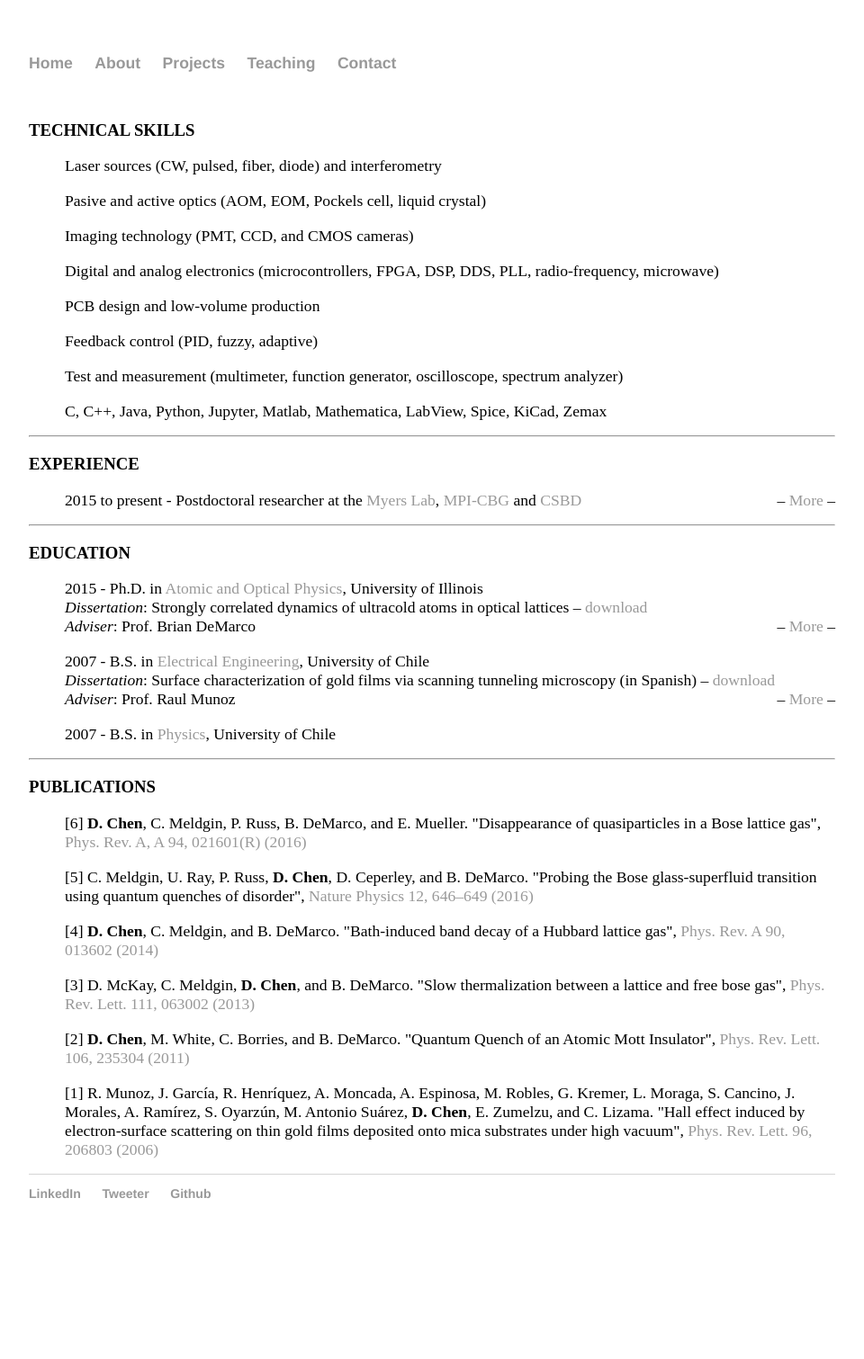
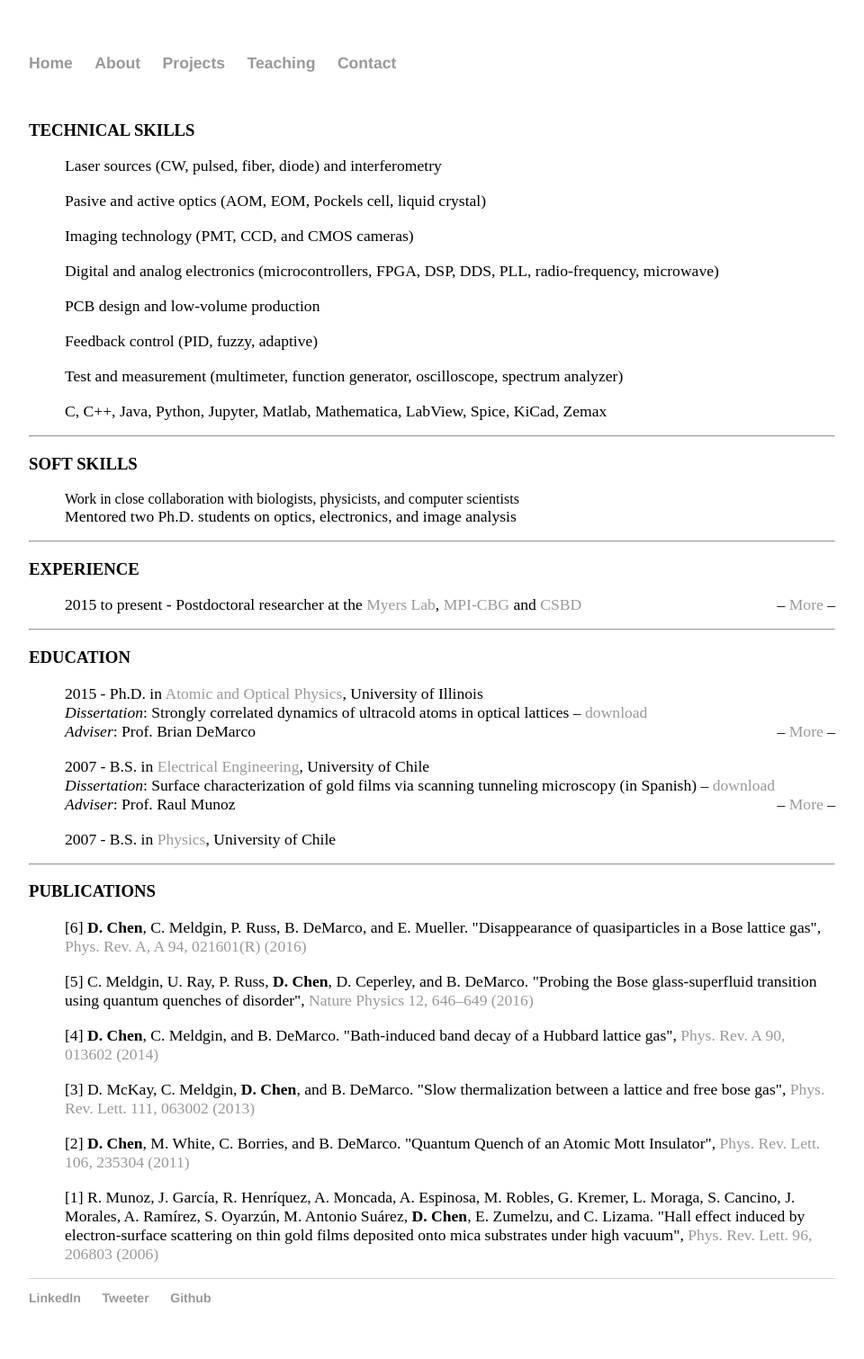
Before and after one commit to davidchenlee/davidchenlee.github.io, a Jekyll site: the page built from about/about.html, in a window 1280 px wide. Shown: the whole page at 90% size, without its empty margins (160-1120 px from the left). Built offline with Jekyll 4.4.1, drawn with Linux system fonts in a browser that asks for light colours; before the commit the page ends 1395 px from its top, so only the background shows below that.

Commit message:
add soft skills

```diff
--- a/about/about.html
+++ b/about/about.html
@@ -17,6 +17,13 @@ title: David Chen
 </ul>
 <hr>
 
+<h3>SOFT SKILLS</h3>
+<ul style="list-style-type:none">
+  <li></li>Work in close collaboration with biologists, physicists, and computer scientists
+  <br><li>Mentored two Ph.D. students on optics, electronics, and image analysis</li>
+</ul>
+<hr>
+
 
 <h3>EXPERIENCE</h3>
 <ul style="list-style-type:none">
@@ -27,12 +34,12 @@ title: David Chen
   <div id="expand1"><!-- Content Goes here -->
    <br>
     <ul style="list-style-type:square">
-      <li>Conceptualized, designed, and built a high throughput two-photon microscope for imaging whole fixed tissue –as large as 1 cm^3– in-situ and with sub-micron resolution. The project has relied extensively on mathematical modeling and CAD tools such as Zemax, SolidWorks, Mathematica, Spice, and KiCad</li>
-      <li>Planned and managed the entire project from start to end with minimal supervision. Decided on and purchased all the scientific equipment and building hardware (optics, electronics, mechanics). Budget > &euro;500k</li>
-      <li>Collaborated with biologists and computer scientists on a regular basis</li>
+      <li>Conceptualized, designed, and built a high throughput, two-photon microscope for imaging fixed tissue as large as 1 cubic centimeter, in-situ, and with sub-micron resolution. The project has relied extensively on mathematical modeling and CAD tools such as Zemax, SolidWorks, Mathematica, Spice, and KiCad</li>
+      <li>Planned and managed the entire project from start to end with minimal supervision. Decided on and purchased all the scientific equipment and building hardware (optics, electronics, and mechanics). Budget > &euro;500k</li>
+      <li>Collaborated with biologists, physicists, and computer scientists on a regular basis</li>
       <li>Designed, prototyped, and built nanosecond electronics for single-photon detection</li>
-      <li>Designed and implemented real-time control algorithms for microscopes</li>
-      <li>Established and ran the Meso-imaging Laboratory at the Max Planck Institute CBG</li>
+      <li>Designed and implemented real-time control algorithms for advance microscopy</li>
+      <li>Established and administered the Meso-imaging Laboratory at the Max Planck Institute CBG</li>
     </ul>
   </div>
 
```
